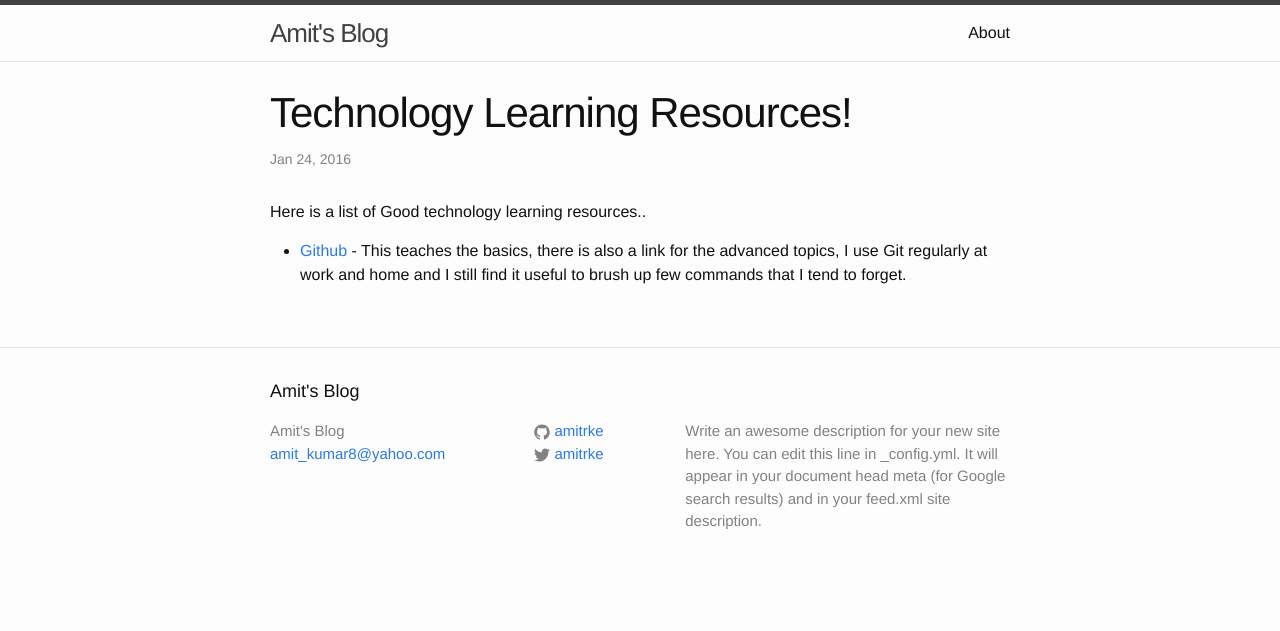
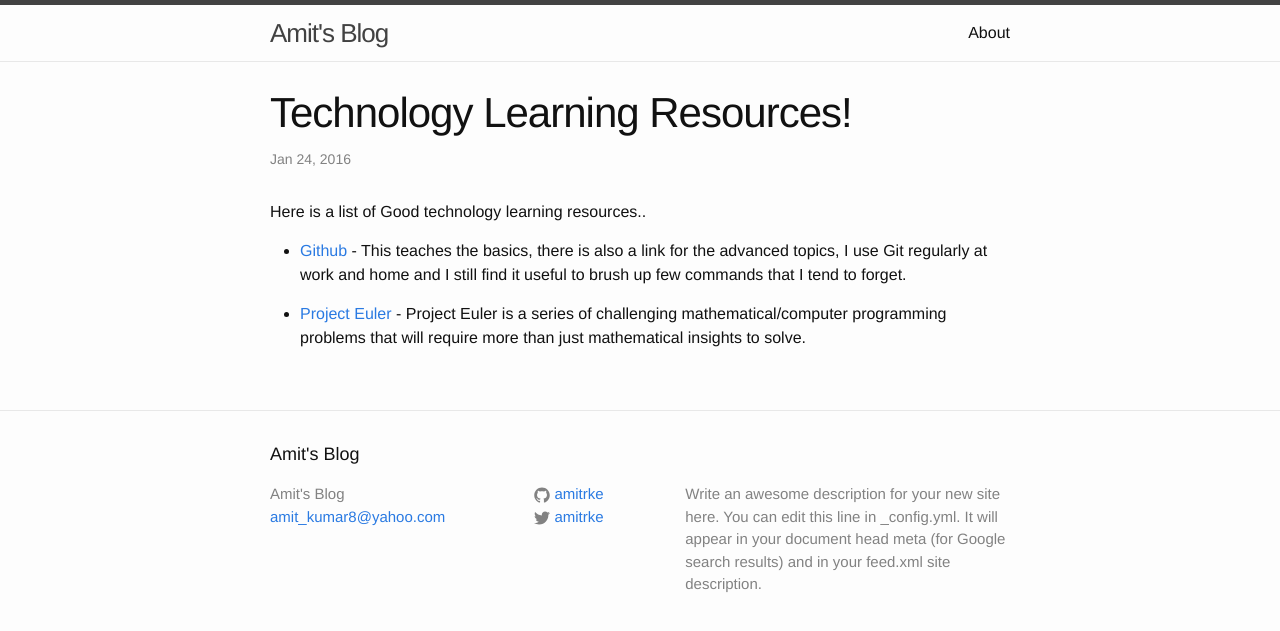
Before and after one commit to amitrke/amitrke.github.io, a Jekyll site: the page built from _posts/2016-01-23-Technology-Learning-Resources.markdown, in a window 1280 px wide. Shown: the top 631 px of the page. Built offline with Jekyll 4.4.1, drawn with Linux system fonts in a browser that asks for light colours.

Commit message:
Added Project Euler

```diff
--- a/_posts/2016-01-23-Technology-Learning-Resources.markdown
+++ b/_posts/2016-01-23-Technology-Learning-Resources.markdown
@@ -8,5 +8,8 @@ Here is a list of Good technology learning resources..
 
 * [Github][git-learn] - This teaches the basics, there is also a link for the advanced topics, I use Git regularly at work and home and I still find it useful to brush up few commands that I tend to forget.
 
+* [Project Euler][project-euler] - Project Euler is a series of challenging mathematical/computer programming problems that will require more than just mathematical insights to solve.
+
+[project-euler]: https://projecteuler.net/
 
 [git-learn]: https://try.github.io/levels/1/challenges/1
```
